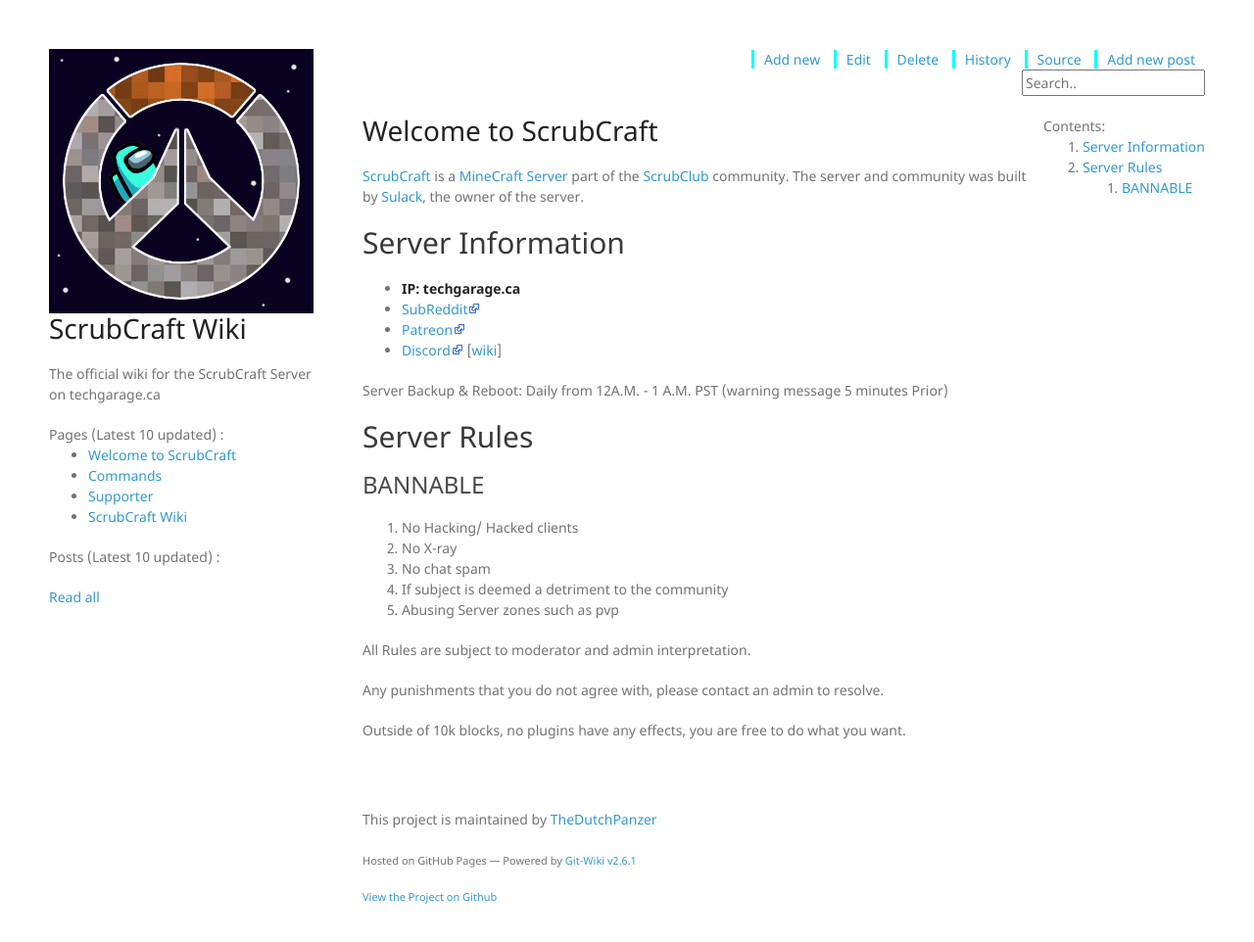
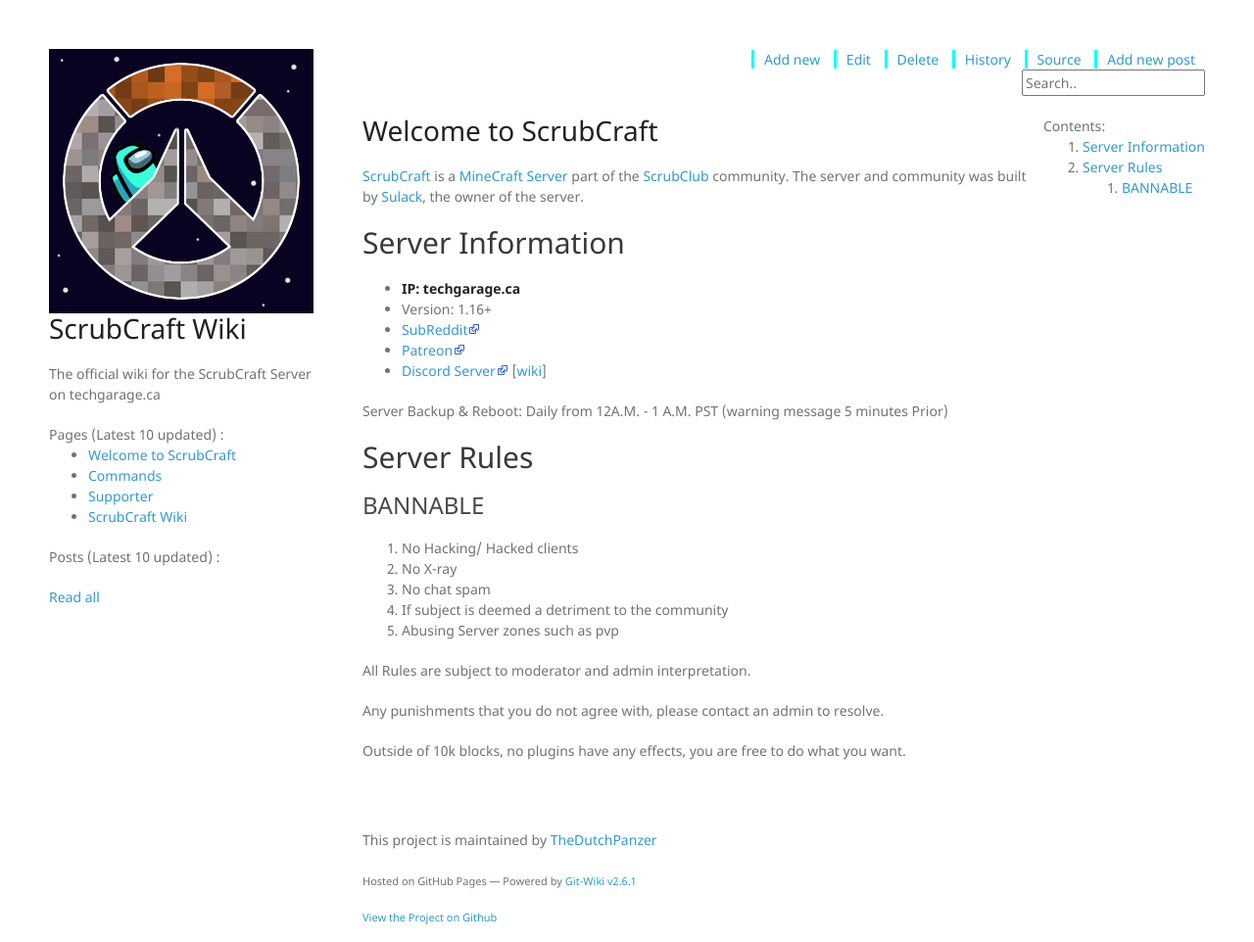
Before and after one commit to TheDutchPanzer/wiki, a Jekyll site: the page built from wiki/main_page.md, in a window 1280 px wide. Shown: the whole page at 98% size. Built offline with Jekyll 4.4.1, drawn with Linux system fonts in a browser that asks for light colours; nearby versions of some CDN libraries; our own code applies the rules of GitHub Pages for plain Markdown files; before the commit the page ends 941 px from its top, so only the background shows below that.

Commit message:
Formating changes

```diff
--- a/wiki/main_page.md
+++ b/wiki/main_page.md
@@ -13,9 +13,10 @@
 ## Server Information
 
 - **IP: techgarage.ca**
+- Version: 1.16+
 - [SubReddit](https://www.reddit.com/r/ScrubCraft/)
 - [Patreon](https://www.patreon.com/scrubclub)
-- [Discord](https://discord.gg/KhSpu8H8y8) [[wiki](discord)]
+- [Discord Server](https://discord.gg/KhSpu8H8y8) [[wiki](discord)]
 
 Server Backup & Reboot: Daily from 12A.M. - 1 A.M. PST (warning message 5 minutes Prior)
 
```
